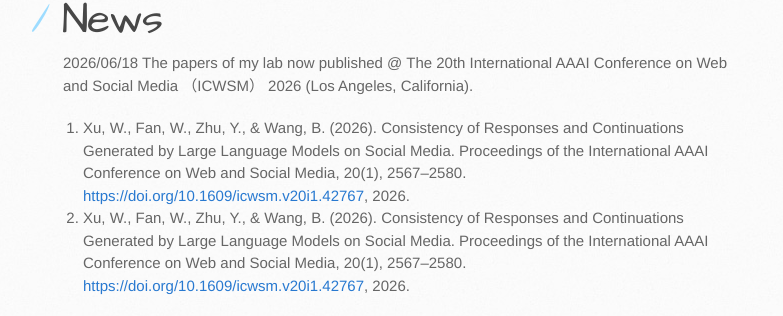
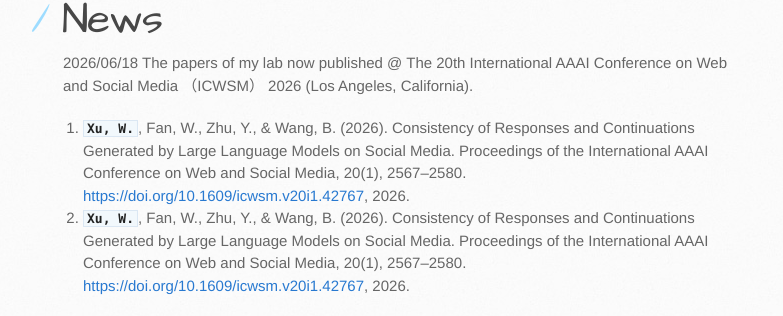
Before and after one commit to myrainbowandsky/myrainbowandsky.github.io, a Jekyll site: the page built from index.md, in a window 1280 px wide and 900 px high, scrolled down 597 px. Shown: the part 141-457 px from the top of the window, without its empty margins (107-890 px from the left). Built offline with Jekyll 4.4.1, drawn with Linux system fonts in a browser that asks for light colours; the repository's description, which GitHub fills in, is left out.

```diff
--- a/index.md
+++ b/index.md
@@ -19,8 +19,8 @@ layout: default
 # News
 2026/06/18
 The papers of my lab now published @ The 20th International AAAI Conference on Web and Social Media （ICWSM） 2026 (Los Angeles, California).
-1. Xu, W., Fan, W., Zhu, Y., & Wang, B. (2026). Consistency of Responses and Continuations Generated by Large Language Models on Social Media. Proceedings of the International AAAI Conference on Web and Social Media, 20(1), 2567–2580. [https://doi.org/10.1609/icwsm.v20i1.42767](https://doi.org/10.1609/icwsm.v20i1.42766), 2026.
-2. Xu, W., Fan, W., Zhu, Y., & Wang, B. (2026). Consistency of Responses and Continuations Generated by Large Language Models on Social Media. Proceedings of the International AAAI Conference on Web and Social Media, 20(1), 2567–2580. [https://doi.org/10.1609/icwsm.v20i1.42767](https://doi.org/10.1609/icwsm.v20i1.42767), 2026.
+1. **`Xu, W.`**, Fan, W., Zhu, Y., & Wang, B. (2026). Consistency of Responses and Continuations Generated by Large Language Models on Social Media. Proceedings of the International AAAI Conference on Web and Social Media, 20(1), 2567–2580. [https://doi.org/10.1609/icwsm.v20i1.42767](https://doi.org/10.1609/icwsm.v20i1.42766), 2026.
+2. **`Xu, W.`**, Fan, W., Zhu, Y., & Wang, B. (2026). Consistency of Responses and Continuations Generated by Large Language Models on Social Media. Proceedings of the International AAAI Conference on Web and Social Media, 20(1), 2567–2580. [https://doi.org/10.1609/icwsm.v20i1.42767](https://doi.org/10.1609/icwsm.v20i1.42767), 2026.
 
 -----------------------------------------------------------------------------------------------------------------
 The papers of my lab are accepted by The 20th International AAAI Conference on Web and Social Media （ICWSM） 2026 (Los Angeles, California).
```
